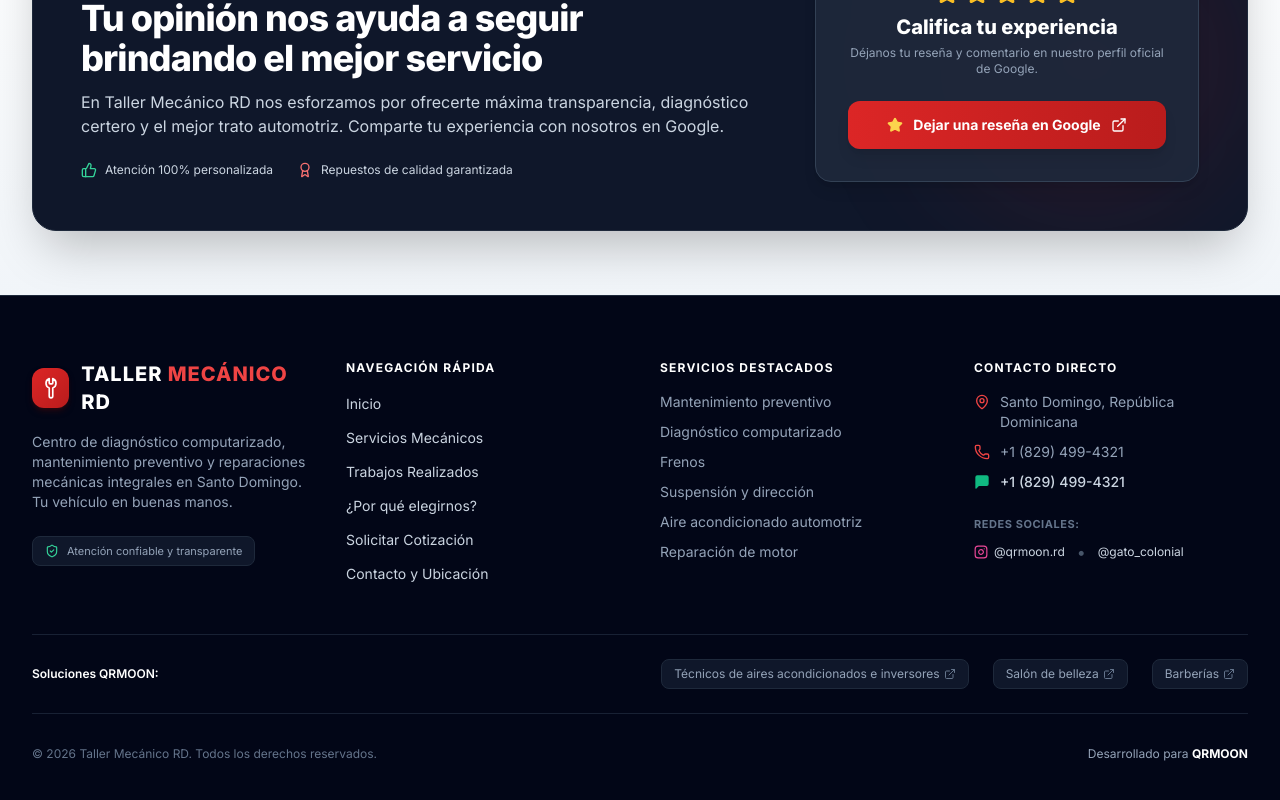
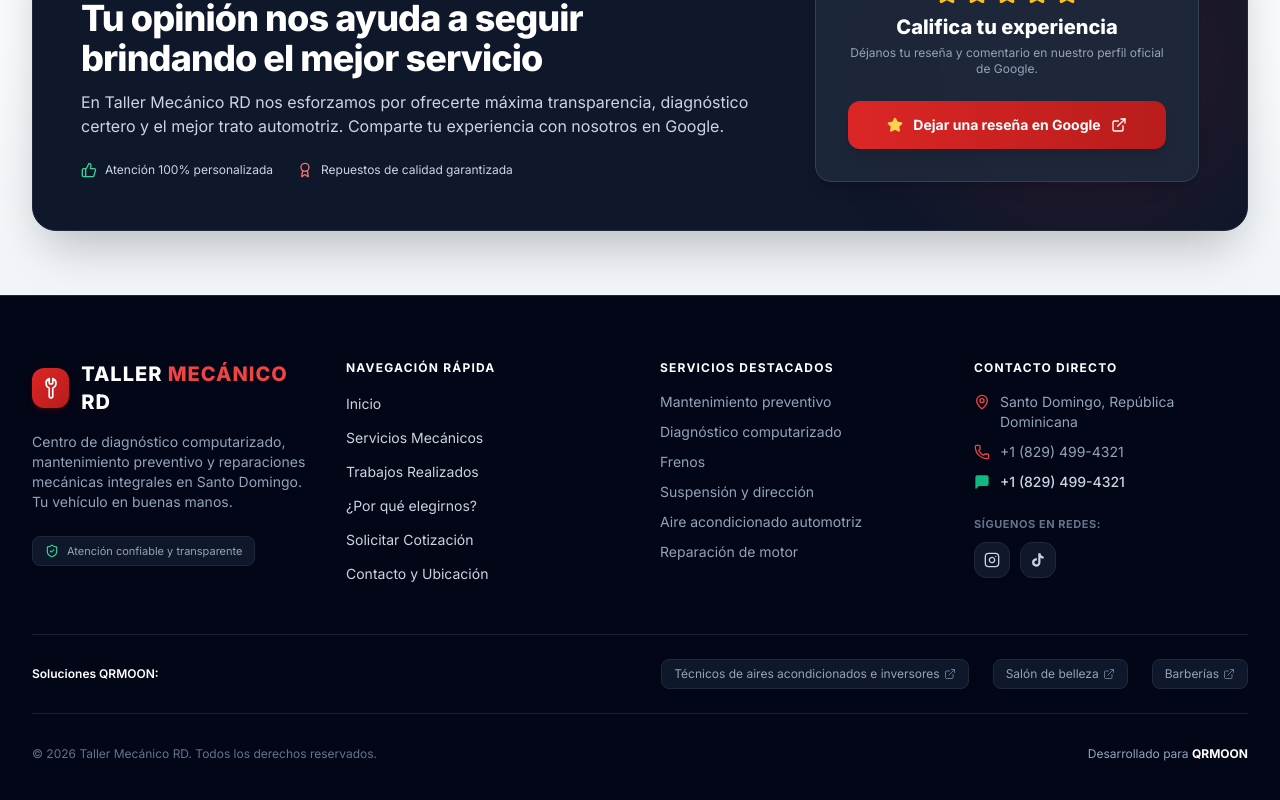
Before and after one commit to albert022/tallerMecanico, a Next.js app: page / in a window 1280 px wide. Shown: the part 7027-7827 px from the top of the page. Built offline with nearby package versions, Linux system fonts and the light colour scheme.

Commit message:
fix(footer): replace plain handle text with direct social icon buttons for Instagram and TikTok

```diff
--- a/src/components/Footer.tsx
+++ b/src/components/Footer.tsx
@@ -114,28 +114,34 @@ export default function Footer() {
               </div>
             </div>
 
+            {/* Social Media: Clean icon buttons linking directly to profiles */}
             <div className="pt-2">
-              <span className="block text-[11px] font-bold text-slate-500 uppercase tracking-wider mb-2">
-                Redes Sociales:
+              <span className="block text-[11px] font-bold text-slate-500 uppercase tracking-wider mb-2.5">
+                Síguenos en Redes:
               </span>
-              <div className="flex items-center gap-3">
+              <div className="flex items-center gap-2.5">
                 <a
                   href={workshopConfig.socialLinks.instagram}
                   target="_blank"
                   rel="noopener noreferrer"
-                  className="flex items-center gap-1.5 text-xs text-slate-300 hover:text-pink-400 transition-colors"
+                  aria-label="Instagram oficial"
+                  title="Visitar Instagram"
+                  className="w-9 h-9 rounded-xl bg-slate-900 border border-slate-800 hover:border-pink-500 hover:bg-pink-500/10 text-slate-300 hover:text-pink-400 flex items-center justify-center transition-all shadow-sm group"
                 >
-                  <Instagram className="w-3.5 h-3.5 text-pink-500" />
-                  <span>@qrmoon.rd</span>
+                  <Instagram className="w-4 h-4 group-hover:scale-110 transition-transform" />
                 </a>
-                <span className="text-slate-600">•</span>
+
                 <a
                   href={workshopConfig.socialLinks.tiktok}
                   target="_blank"
                   rel="noopener noreferrer"
-                  className="flex items-center gap-1.5 text-xs text-slate-300 hover:text-white transition-colors"
+                  aria-label="TikTok oficial"
+                  title="Visitar TikTok"
+                  className="w-9 h-9 rounded-xl bg-slate-900 border border-slate-800 hover:border-slate-600 hover:bg-slate-800 text-slate-300 hover:text-white flex items-center justify-center transition-all shadow-sm group"
                 >
-                  <span>@gato_colonial</span>
+                  <svg className="w-4 h-4 fill-current group-hover:scale-110 transition-transform" viewBox="0 0 24 24">
+                    <path d="M19.59 6.69a4.83 4.83 0 0 1-3.77-4.25V2h-3.45v13.67a2.89 2.89 0 0 1-5.2 1.74 2.89 2.89 0 0 1 2.31-4.64c.298-.002.595.042.88.13V9.4a6.33 6.33 0 0 0-1-.08A6.34 6.34 0 0 0 3 15.66a6.34 6.34 0 0 0 10.82 4.46 6.27 6.27 0 0 0 1.88-4.46V8.76a8.2 8.2 0 0 0 4.79 1.54v-3.4c-.3.003-.6-.07-.9-.21Z" />
+                  </svg>
                 </a>
               </div>
             </div>
```
